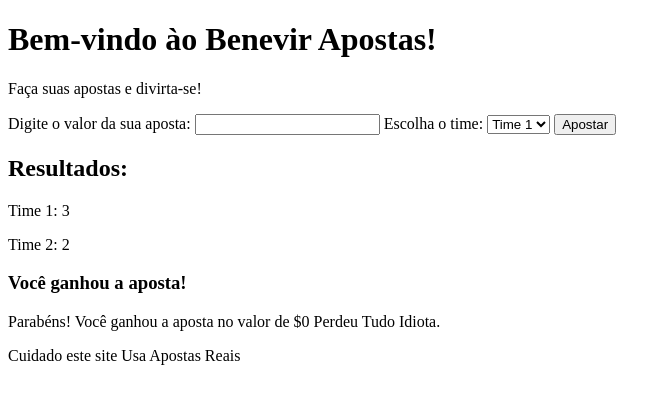
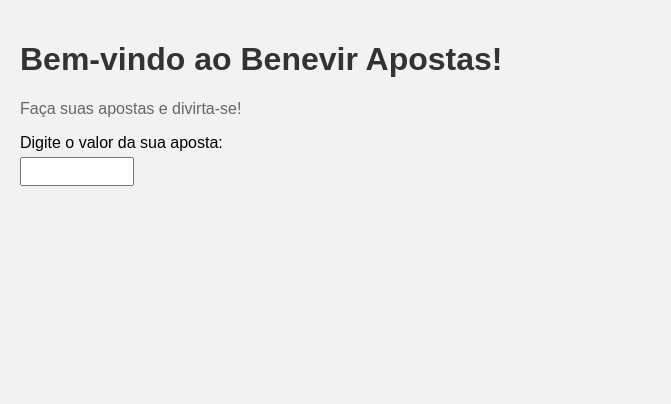
Before and after one commit to Dhlox/Benevir-Apostas, a plain HTML site: page index.html in a window 1280 px wide. Shown: the whole page, without its empty margins (0-671 px from the left). Drawn offline with Linux system fonts and the light colour scheme.

Commit message:
Update index.html

```diff
--- a/index.html
+++ b/index.html
@@ -2,33 +2,69 @@
 <html>
 <head>
     <title>Benevir Apostas</title>
+    <style>
+        body {
+            font-family: Arial, sans-serif;
+            background-color: #f2f2f2;
+            margin: 0;
+            padding: 20px;
+        }
+
+        h1 {
+            color: #333;
+        }
+
+        p {
+            color: #666;
+        }
+
+        form {
+            margin-bottom: 20px;
+        }
+
+        label {
+            display: block;
+            margin-bottom: 5px;
+        }
+
+        input[type="number"] {
+            width: 100px;
+            padding: 5px;
+        }
+
+        select {
+            padding: 5px;
+        }
+
+        button {
+            padding: 10px 20px;
+            background-color: #333;
+            color: #fff;
+            border: none;
+            cursor: pointer;
+        }
+
+        h2 {
+            margin-top: 20px;
+            color: #333;
+        }
+
+        h3 {
+            color: green;
+        }
+
+        footer {
+            margin-top: 20px;
+            color: #666;
+        }
+    </style>
 </head>
 <body>
-    <h1>Bem-vindo ào Benevir Apostas!</h1>
+    <h1>Bem-vindo ao Benevir Apostas!</h1>
     <p>Faça suas apostas e divirta-se!</p>
 
     <form>
         <label for="aposta">Digite o valor da sua aposta:</label>
         <input type="number" id="aposta" name="aposta">
 
-        <label for="time">Escolha o time:</label>
-        <select id="time" name="time">
-            <option value="time1">Time 1</option>
-            <option value="time2">Time 2</option>
-        </select>
-
-        <button type="submit">Apostar</button>
-    </form>
-
-    <h2>Resultados:</h2>
-    <p>Time 1: 3</p>
-    <p>Time 2: 2</p>
-
-    <h3>Você ganhou a aposta!</h3>
-    <p>Parabéns! Você ganhou a aposta no valor de $0 Perdeu Tudo Idiota.</p>
-
-    <footer>
-        <p>Cuidado este site Usa Apostas Reais</p>
-    </footer>
-</body>
-</html>
+        <label for="
```
